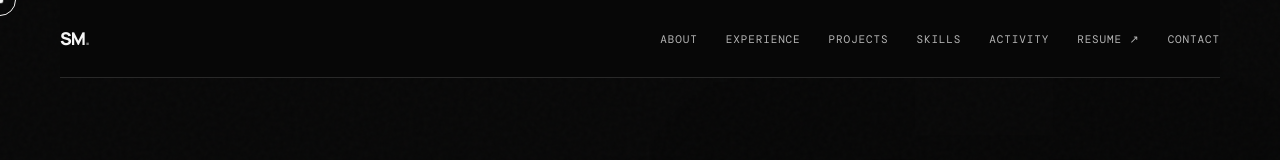
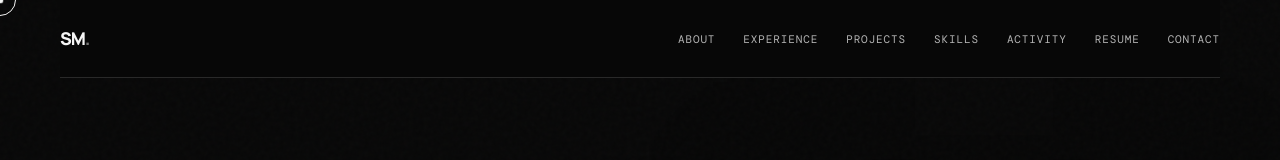
Before and after one commit to SamayMasram/Portfolio, a plain HTML site: page index.html in a window 1280 px wide. Shown: the top 160 px of the page. Drawn offline with nearby package versions, Linux system fonts and the light colour scheme; no server answers.

Commit message:
Fix Resume link text in navigation

```diff
--- a/index.html
+++ b/index.html
@@ -1467,8 +1467,8 @@
     <a class="brand" href="#home" aria-label="Samay Masram home">SM<span>.</span></a>
     <nav class="navlinks" id="navlinks" aria-label="Main navigation">
       <a href="#about">About</a><a href="#experience">Experience</a><a href="#projects">Projects</a><a
-        href="#skills">Skills</a><a href="#activity">Activity</a><a href="https://drive.google.com/file/d/1WqYKBm6WwsufqTaUmCeGqAG-E6TkgFOz/view?usp=sharing" target="_blank"
-        rel="noopener noreferrer">Resume ↗</a><a href="#contacts">Contact</a>
+        href="#skills">Skills</a><a href="#activity">Activity</a><a href="https://drive.google.com/file/d/1WqYKBm6WwsufqTaUmCeGqAG-E6TkgFOz/view?usp=sharing"
+        >Resume</a><a href="#contacts">Contact</a>
     </nav>
     <button class="menu-btn" id="menuBtn" aria-expanded="false" aria-controls="navlinks">MENU +</button>
   </header>
```
